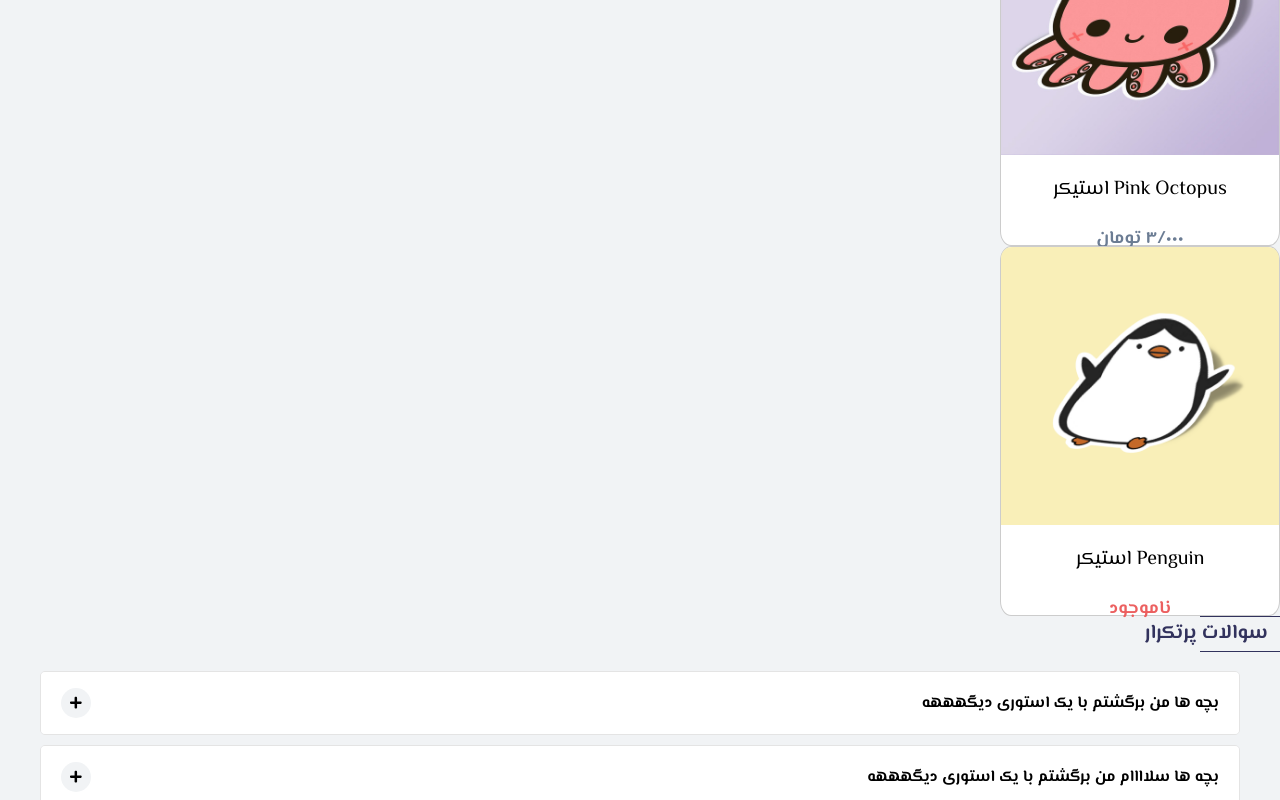
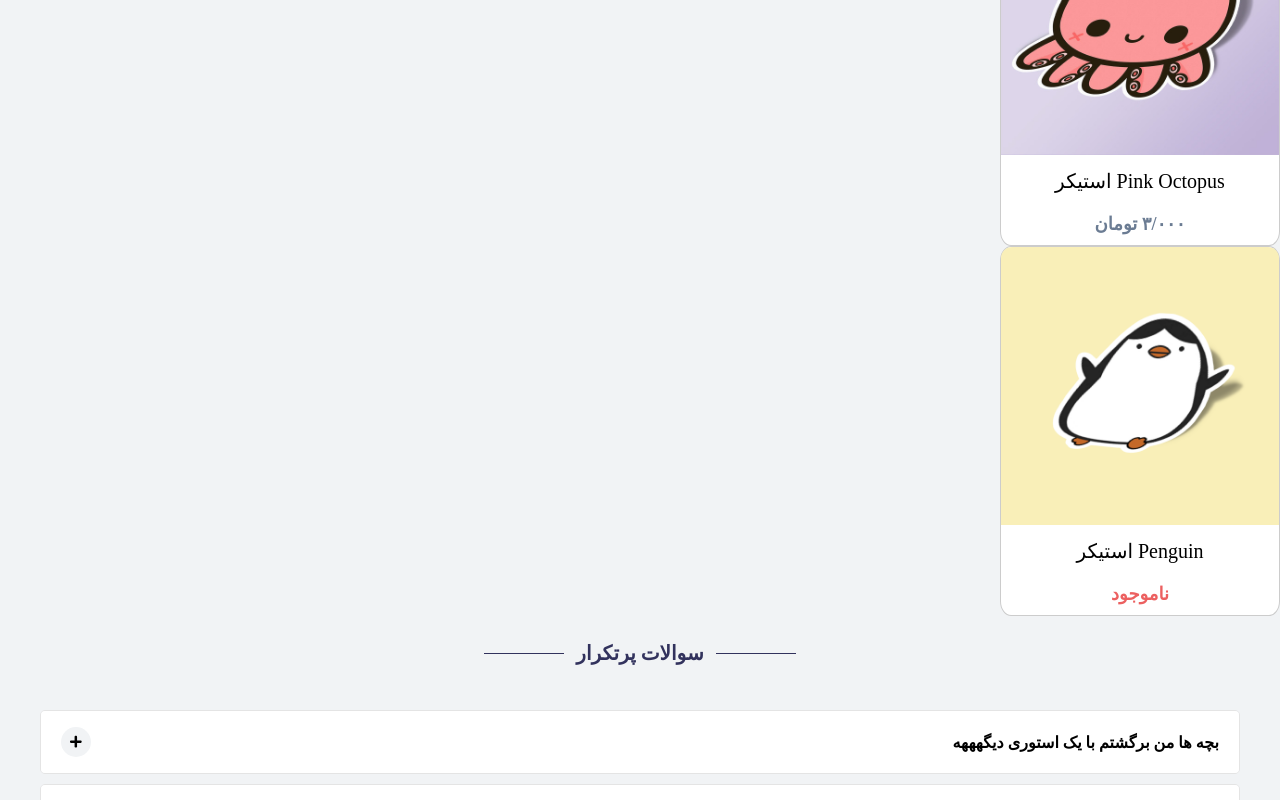
Before and after one commit to zahrabku/Geektori, a React (Create React App) app in the folder geektori/: page / in a window 1280 px wide. Shown: the part 864-1664 px from the top of the page. Built offline with nearby package versions, Linux system fonts and the light colour scheme.

Commit message:
fix FAQ header and Button bug

```diff
--- a/geektori/package.json
+++ b/geektori/package.json
@@ -17,7 +17,7 @@
     "react": "^17.0.2",
     "react-dom": "^17.0.2",
     "react-icons": "^4.2.0",
-    "react-scripts": "4.0.3",
+    "react-scripts": "^4.0.3",
     "sass": "^1.37.5",
     "typescript": "^4.3.5",
     "web-vitals": "^1.0.1"
--- a/geektori/src/components/Button.tsx
+++ b/geektori/src/components/Button.tsx
@@ -1,25 +1,21 @@
-import React, { FC } from 'react'
-import { FontAwesomeIcon } from '@fortawesome/react-fontawesome'
-import { IconProp } from '@fortawesome/fontawesome-svg-core';
-import '../styles/sass/button.scss'
+import React, { FC } from "react";
+import { FontAwesomeIcon } from "@fortawesome/react-fontawesome";
+import { IconProp } from "@fortawesome/fontawesome-svg-core";
+import "../styles/sass/button.scss";
 
-
-interface IButton{
-    icon:IconProp  ;
-    text?:string;
-    className?:string;
+interface IButton {
+  icon?: IconProp;
+  text?: string;
+  className?: string;
 }
 
-
-const Button :FC<IButton>=(props)=>{
-
-    return(
-        <button className={`button ${props.className}`}>
-            <div>{props.text}</div>
-            <FontAwesomeIcon icon={props.icon}></FontAwesomeIcon>
-        </button>
-    )
-
-}
+const Button: FC<IButton> = (props) => {
+  return (
+    <button className={`button ${props.className}`}>
+      <div>{props.text}</div>
+      {props.icon ? <FontAwesomeIcon icon={props.icon}></FontAwesomeIcon> : ""}
+    </button>
+  );
+};
 
 export default Button;
--- a/geektori/src/components/ItemHeader.tsx
+++ b/geektori/src/components/ItemHeader.tsx
@@ -10,7 +10,7 @@ interface IitemHeader{
 
 const ItemHeader:FC<IitemHeader>=(props)=>{
     return(
-        <Container >
+        <Container className='Container__ItemHeader'>
             <HorizontalLine></HorizontalLine>
                 <h3 className="ItemHeader__text">{props.text}</h3>
             <HorizontalLine></HorizontalLine>
--- a/geektori/src/components/container.tsx
+++ b/geektori/src/components/container.tsx
@@ -1,11 +1,11 @@
-import React from 'react'
+import React, { HTMLProps } from 'react'
 import '../styles/sass/container__body.scss'
 
 
 
-const Container: React.FC = (props) => {
+const Container: React.FC<HTMLProps<HTMLDivElement>> = (props) => {
     return (
-        <div className={"container__body"} >
+        <div className={`${props.className}  container__body `} >
             {props.children}
         </div>
     );
--- a/geektori/src/styles/sass/container__body.scss
+++ b/geektori/src/styles/sass/container__body.scss
@@ -2,6 +2,6 @@
 
 .container__body {
     background-color: colors.$background-color;
-    font-family: 'El Messiri', sans-serif;
+    // font-family: 'El Messiri', sans-serif;
     direction: rtl;
 }
```
Also changed, not shown: 2 other files (tests, documents, lock files or other folders).
